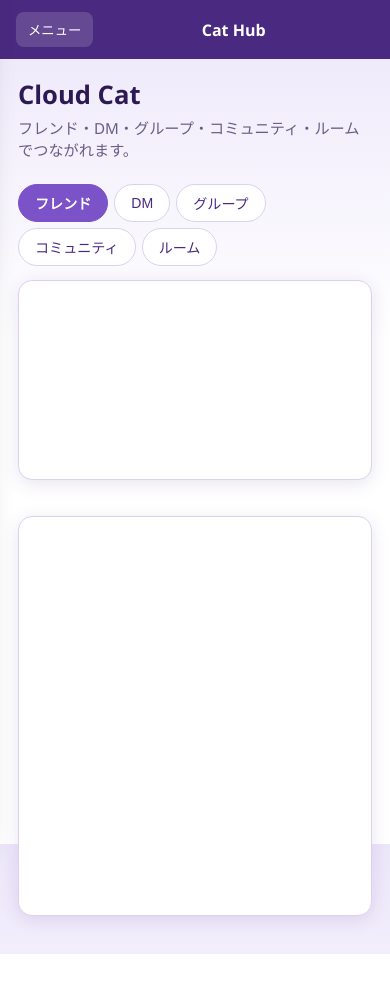
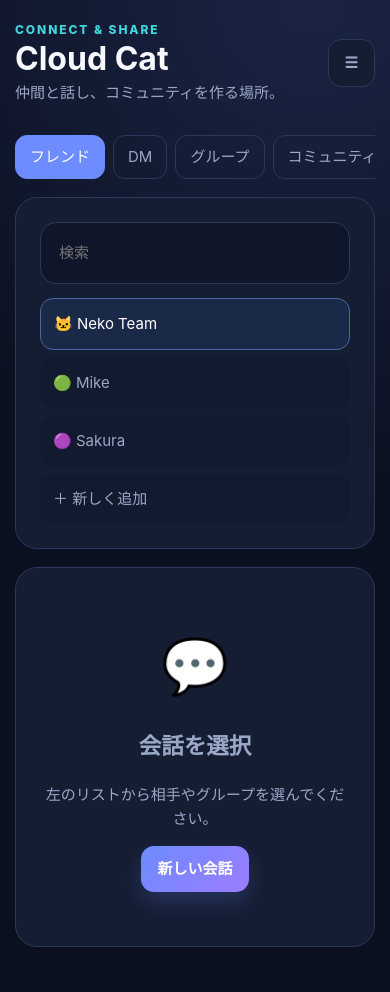
Before and after one commit to NekoNekoKoneKo222/cat-hab, a website: page cloudcat.html in a window 390 px wide. Before the commit the page ends 954 px from the top, so only its background shows below. Drawn offline with nearby package versions, Linux system fonts and the light colour scheme; files that its build step writes are made by us from their sources.

Commit message:
Redesign cloudcat.html for unified Cat Hub UI

```diff
--- a/cloudcat.html
+++ b/cloudcat.html
@@ -1,38 +1 @@
-<!DOCTYPE html>
-<html lang="ja">
-<head>
-<meta charset="UTF-8" />
-<meta name="viewport" content="width=device-width, initial-scale=1" />
-<title>Cat Hub - Cloud Cat</title>
-<link rel="stylesheet" href="/css/style.css" />
-</head>
-<body data-require-auth="true">
-  <div class="ch-mobile-topbar">
-    <button id="ch-mobile-toggle" type="button">メニュー</button>
-    <strong>Cat Hub</strong><span></span>
-  </div>
-  <div class="ch-layout">
-    <nav class="ch-nav" id="ch-nav-root"></nav>
-    <main class="ch-main">
-      <h1 class="ch-page-title">Cloud Cat</h1>
-      <p class="ch-page-sub">フレンド・DM・グループ・コミュニティ・ルームでつながれます。</p>
-
-      <div class="ch-cc-tabs" id="cc-tabs">
-        <button class="ch-cc-tab active" data-tab="friends">フレンド</button>
-        <button class="ch-cc-tab" data-tab="dm">DM</button>
-        <button class="ch-cc-tab" data-tab="groups">グループ</button>
-        <button class="ch-cc-tab" data-tab="communities">コミュニティ</button>
-        <button class="ch-cc-tab" data-tab="rooms">ルーム</button>
-      </div>
-
-      <div class="ch-cc-layout">
-        <div class="ch-card ch-cc-sidebar" id="cc-sidebar"></div>
-        <div class="ch-card ch-cc-content" id="cc-content"></div>
-      </div>
-    </main>
-  </div>
-  <script src="/socket.io/socket.io.js"></script>
-  <script src="/js/nav.js"></script>
-  <script src="/js/cloudcat.js"></script>
-</body>
-</html>
+<!doctype html><html lang="ja"><head><meta charset="utf-8"><meta name="viewport" content="width=device-width,initial-scale=1"><title>Cloud Cat | Cat Hub</title><link rel="stylesheet" href="/ui/style.css"></head><body data-page="cloud"><div class="shell" data-shell><main class="main"><header class="topbar"><div><div class="eyebrow">CONNECT & SHARE</div><h1 class="title">Cloud Cat</h1><p class="sub">仲間と話し、コミュニティを作る場所。</p></div><button class="btn ghost mobile" data-menu>☰</button></header><div class="tabs"><button class="tab active">フレンド</button><button class="tab">DM</button><button class="tab">グループ</button><button class="tab">コミュニティ</button><button class="tab">ルーム</button></div><section class="split"><aside class="content-panel"><div class="field"><input placeholder="検索"></div><div class="list" style="margin-top:14px"><div class="list-item active">🐱 Neko Team</div><div class="list-item">🟢 Mike</div><div class="list-item">🟣 Sakura</div><div class="list-item">＋ 新しく追加</div></div></aside><div class="content-panel" data-tab-content><div class="empty"><div><div style="font-size:54px">💬</div><h2>会話を選択</h2><p>左のリストから相手やグループを選んでください。</p><button class="btn" data-demo="新しい会話の作成はAPI接続時に有効になります">新しい会話</button></div></div></div></section></main></div><script src="/ui/app.js"></script></body></html>
```
